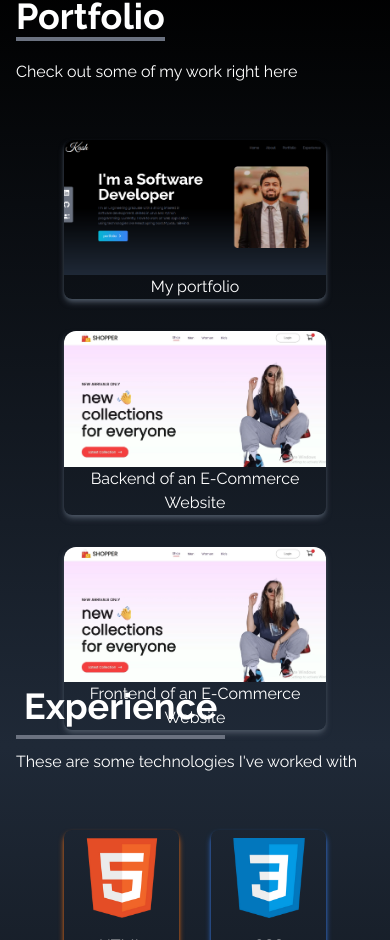
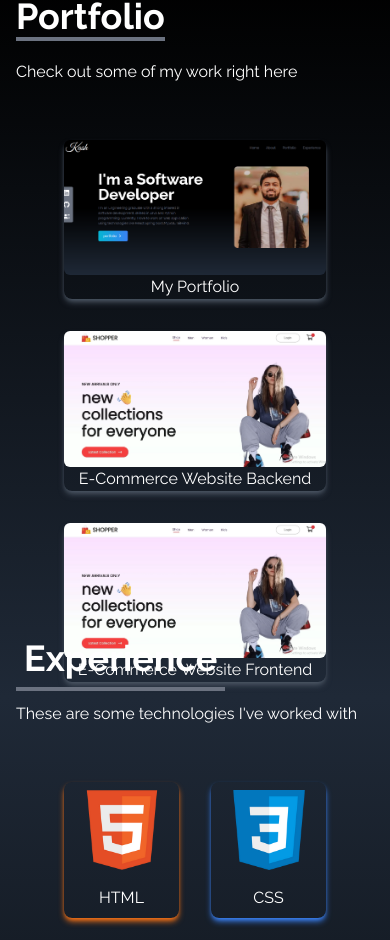
Before and after one commit to KashmiraNimnada/My-Portfolio, a React (Create React App) app: page / in a window 390 px wide. Shown: the part 1708-2648 px from the top of the page. Built offline with nearby package versions, Linux system fonts and the light colour scheme.

Commit message:
Fixed the responsive issue

```diff
--- a/src/components/Portfolio.jsx
+++ b/src/components/Portfolio.jsx
@@ -3,6 +3,28 @@ import myPortfolio from "../assets/myPortfolio.png"
 import eCommerceWeb from "../assets/eCommerceWeb.png"
 
 const Portfolio = () => {
+
+  const portfolios = [
+    {
+      id: 1,
+      src: myPortfolio,
+      name: "My Portfolio",
+      href: "https://github.com/KashmiraNimnada/My-Portfolio/tree/main",
+    },
+    {
+      id: 2,
+      src: eCommerceWeb,
+      name: "E-Commerce Website Backend",
+      href: "https://github.com/KashmiraNimnada/E-Commerce-Website-back-end.git",
+    },
+    {
+      id: 3,
+      src: eCommerceWeb,
+      name: "E-Commerce Website Frontend",
+      href: "https://github.com/KashmiraNimnada/E-Commerce-Website-front-end.git",
+    },
+  ]
+
   return (
     <div name="portfolio" className="bg-gradient-to-b from-black to-gray-800 text-white w-full md:h-screen">
         <div className="max-w-screen-lg p-4 mx-auto flex flex-col justify-center w-full h-full">
@@ -13,25 +35,14 @@ const Portfolio = () => {
             </div>
 
             <div className="grid sm:grid-cols-2 md:grid-cols-3 gap-8 px-12 sm:px-0">
-
-              <div className="shadow-md shadow-gray-600 rounded-lg hover:scale-105 duration-300">
-                <a href="https://github.com/KashmiraNimnada/My-Portfolio/tree/main" target="blank">
-                  <img src={myPortfolio} alt="" className="rounded-t-xl"/>
-                  <p className="text-center">My portfolio</p>
-                </a>
-              </div>
-              <div className="shadow-md shadow-gray-600 rounded-lg hover:scale-105 duration-300">
-                <a href="https://github.com/KashmiraNimnada/E-Commerce-Website-back-end.git" target="blank">
-                  <img src={eCommerceWeb} alt="" className="rounded-t-xl"/>
-                  <p className="text-center">Backend of an E-Commerce Website</p>
-                </a>
-              </div>
-              <div className="shadow-md shadow-gray-600 rounded-lg hover:scale-105 duration-300">
-                <a href="https://github.com/KashmiraNimnada/E-Commerce-Website-front-end.git" target="blank">
-                  <img src={eCommerceWeb} alt="" className="rounded-t-xl"/>
-                  <p className="text-center">Frontend of an E-Commerce Website</p>
-                </a>
-              </div>
+                {portfolios.map(({id,src,href,name}) => (
+                  <div key={id} className="shadow-md shadow-gray-600 rounded-lg">
+                    <a href={href} target="_blank" rel="noreferrer">
+                      <img src={src} alt="" className="rounded-md duration-200 hover:scale-105"/>
+                      <p className="text-center">{name}</p>
+                    </a>
+                  </div>
+                ))}
             </div>
 
         </div>
```
